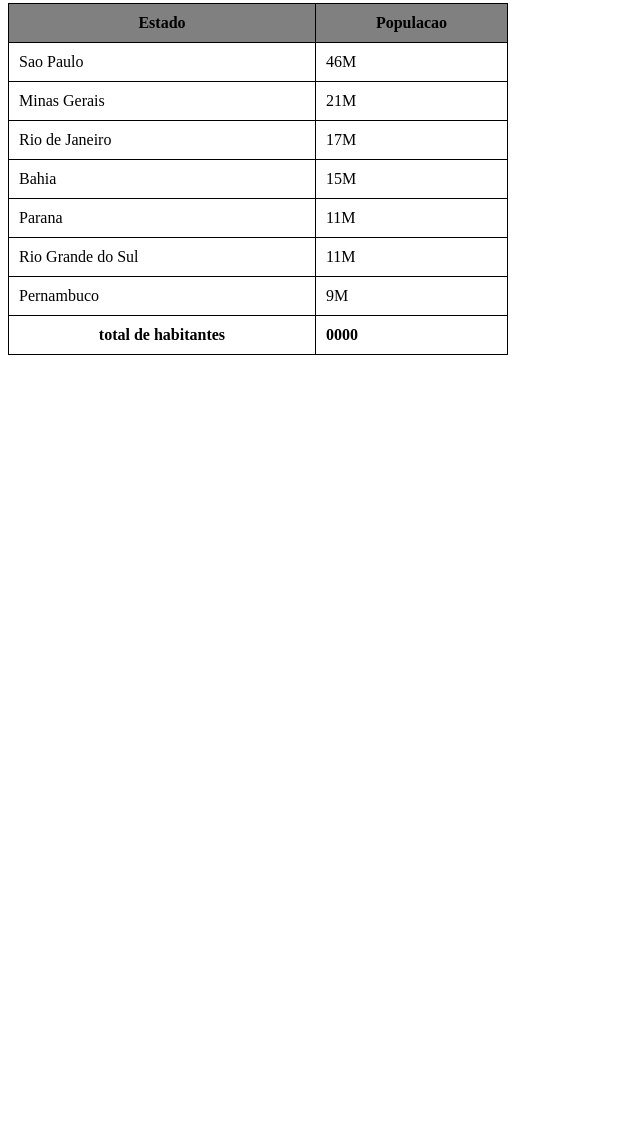
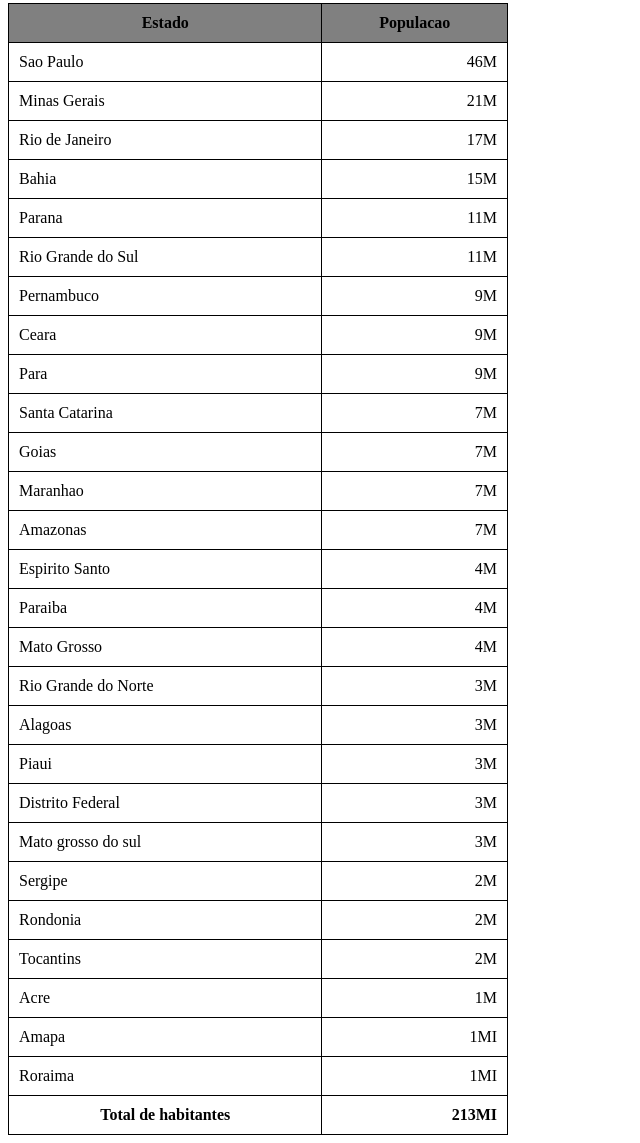
Before and after one commit to victorsantosvs/exercicios, a plain HTML site: page modulo03/ex023/tabela002.html in a window 1280 px wide. Shown: the part 77-1220 px from the top of the page, without its empty margins (0-640 px from the left). Before the commit the page ends 800 px from the top, so only its background shows below. Drawn offline with Linux system fonts and the light colour scheme.

Commit message:
Update tabela002.html

```diff
--- a/modulo03/ex023/tabela002.html
+++ b/modulo03/ex023/tabela002.html
@@ -35,37 +35,117 @@
         <tbody>
             <tr>
                 <td>Sao Paulo</td>
-                <td>46M</td>
+                <td class="num">46M</td>
             </tr>
             <tr>
                 <td>Minas Gerais</td>
-                <td>21M</td>
+                <td class="num">21M</td>
             </tr>
             <tr>
                 <td>Rio de Janeiro</td>
-                <td>17M</td>
+                <td class="num">17M</td>
             </tr>
             <tr>
                 <td>Bahia</td>
-                <td>15M</td>
+                <td class="num">15M</td>
             </tr>
             <tr>
                 <td>Parana</td>
-                <td>11M</td>
+                <td class="num">11M</td>
             </tr>
             <tr>
                 <td>Rio Grande do Sul</td>
-                <td>11M</td>
+                <td class="num">11M</td>
             </tr>
             <tr>
                 <td>Pernambuco</td>
-                <td>9M</td>
+                <td class="num">9M</td>
+            </tr>
+            <tr>
+                <td>Ceara</td>
+                <td class="num">9M</td>
+            </tr>
+            <tr>
+                <td>Para</td>
+                <td class="num">9M</td>
+            </tr>
+            <tr>
+                <td>Santa Catarina</td>
+                <td class="num">7M</td>
+            </tr>
+            <tr>
+                <td>Goias</td>
+                <td class="num">7M</td>
+            </tr>
+            <tr>
+                <td>Maranhao</td>
+                <td class="num">7M</td>
+            </tr>
+            <tr>
+                <td>Amazonas</td>
+                <td class="num">7M</td>
+            </tr>
+            <tr>
+                <td>Espirito Santo</td>
+                <td class="num">4M</td>
+            </tr>
+            <tr>
+                <td>Paraiba</td>
+                <td class="num">4M</td>
+            </tr>
+            <tr>
+                <td>Mato Grosso</td>
+                <td class="num">4M</td>
+            </tr>
+            <tr>
+                <td>Rio Grande do Norte</td>
+                <td class="num">3M</td>
+            </tr>
+            <tr>
+                <td>Alagoas</td>
+                <td class="num">3M</td>
+            </tr>
+            <tr>
+                <td>Piaui</td>
+                <td class="num">3M</td>
+            </tr>
+            <tr>
+                <td>Distrito Federal</td>
+                <td class="num">3M</td>
+            </tr>
+            <tr>
+                <td>Mato grosso do sul</td>
+                <td class="num">3M</td>
+            </tr>
+            <tr>
+                <td>Sergipe</td>
+                <td class="num">2M</td>
+            </tr>
+            <tr>
+                <td>Rondonia</td>
+                <td class="num">2M</td>
+            </tr>
+            <tr>
+                <td>Tocantins</td>
+                <td class="num">2M</td>
+            </tr>
+            <tr>
+                <td>Acre</td>
+                <td class="num">1M</td>
+            </tr>
+            <tr>
+                <td>Amapa</td>
+                <td class="num">1MI</td>
+            </tr>
+            <tr>
+                <td>Roraima</td>
+                <td class="num">1MI</td>
             </tr>
         </tbody>
         <tfoot>
             <tr>
-                <th>total de habitantes</th>
-                <td><strong>0000</strong></td>
+                <th>Total de habitantes</th>
+                <td class="num"><strong>213MI</strong></td>
             </tr>
         </tfoot>
     </table>
```
